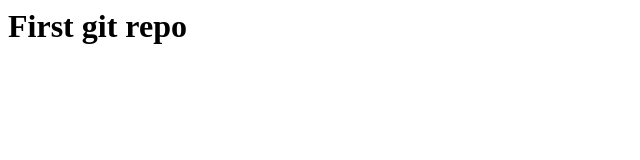
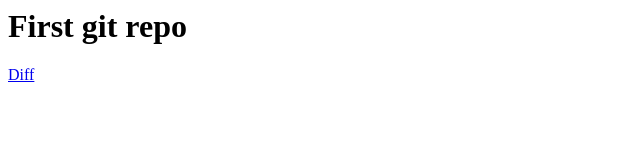
Before and after one commit to garrypolley/new-git-repo, a plain HTML site: page index.html in a window 1280 px wide. Shown: the full height of the page, 0-640 px from the left. Drawn offline with Linux system fonts and the light colour scheme.

Commit message:
make changes to index.html

```diff
--- a/index.html
+++ b/index.html
@@ -1,5 +1,6 @@
 <html>
   <body>
     <h1> First git repo</h1>
+    <p><a href="/different-feature.html">Diff</a></p>
   </body>
 </html>
```
